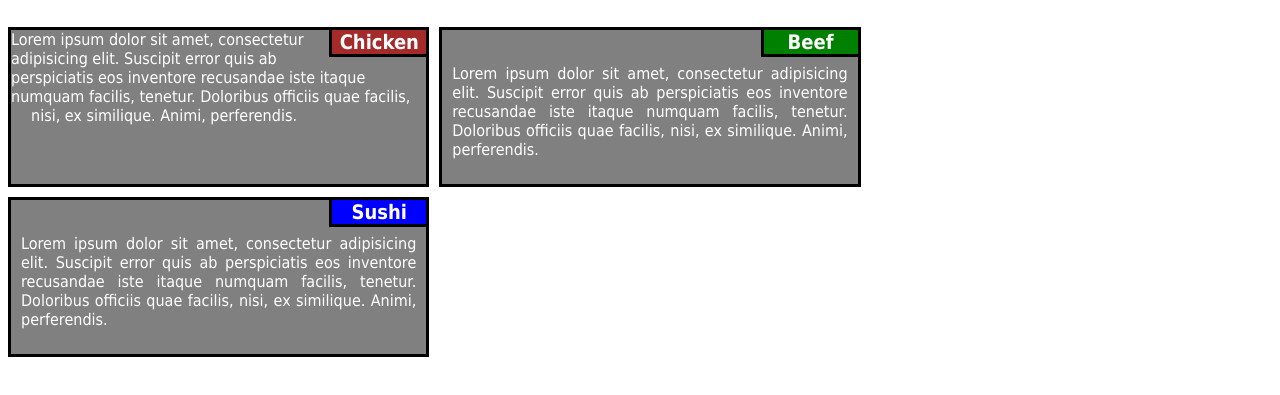
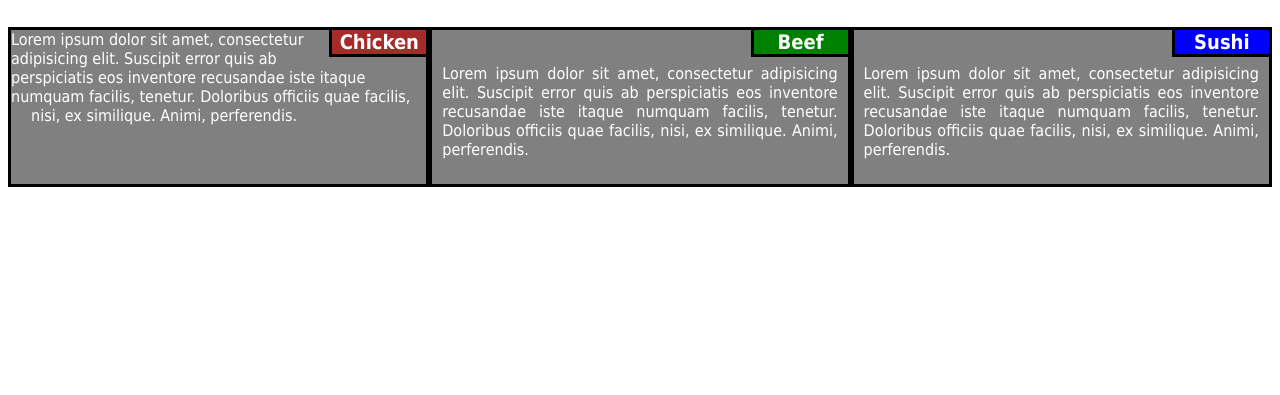
Before and after one commit to DanSinnerG/coursera, a plain HTML site: page Full Stack Course 4/module2-solution/index.html in a window 1280 px wide. Shown: the part 71-466 px from the top of the page. Drawn offline with Linux system fonts and the light colour scheme.

Commit message:
resert margins to auto for submission

```diff
--- a/Full Stack Course 4/module2-solution/CSS/styles.css
+++ b/Full Stack Course 4/module2-solution/CSS/styles.css
@@ -16,7 +16,7 @@ article {
   background-color: gray;
   height: 160px;
   margin-bottom: 10px;
-  margin-right: 10px;
+  margin-right: auto;
   color: white;
   position: relative;
   font-family: Helvetica;
```
